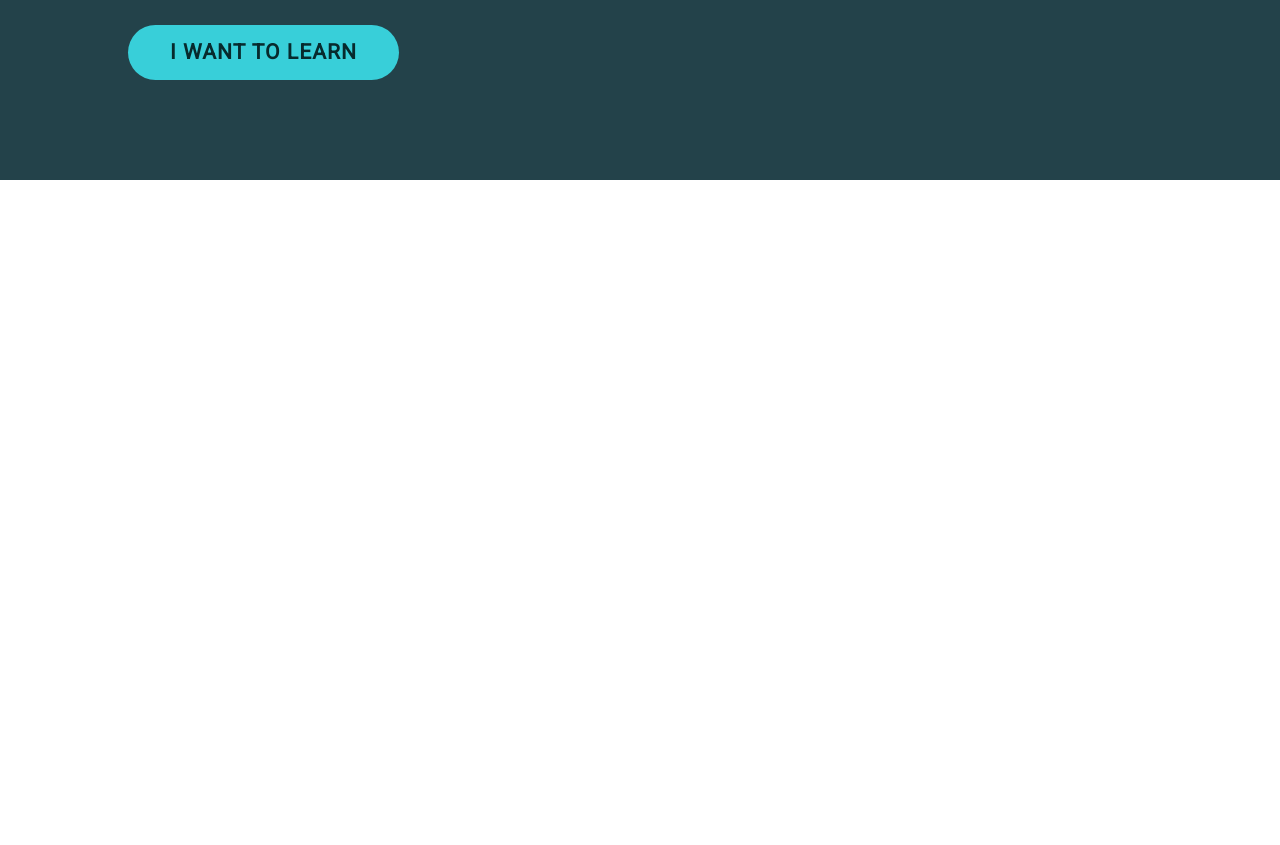
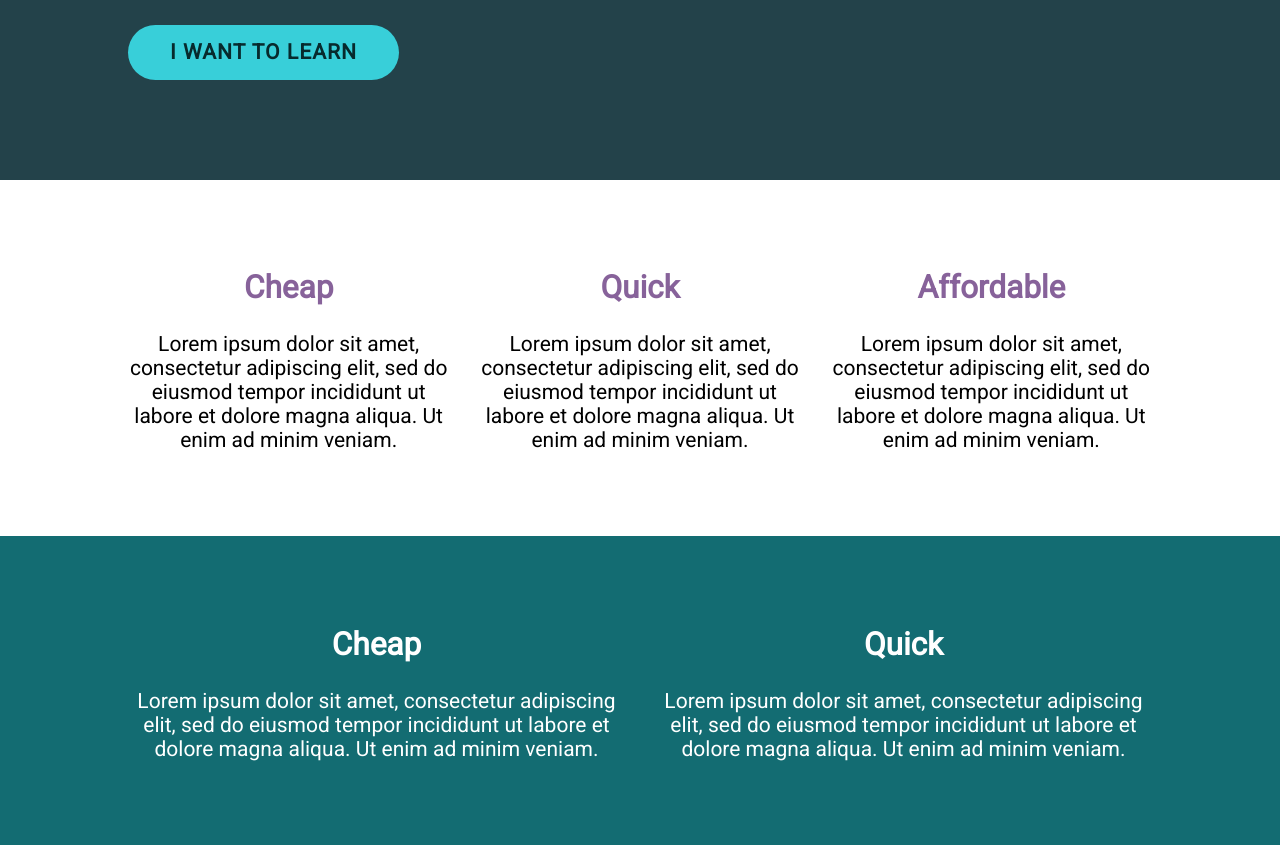
Before and after one commit to dargap3/KPResponsiveLayouts, a plain HTML site: page index.html in a window 1280 px wide. Shown: the part 428-1273 px from the top of the page. Before the commit the page ends 800 px from the top, so only its background shows below. Drawn offline with Linux system fonts and the light colour scheme.

Commit message:
flexbox challenge solution

```diff
--- a/index.html
+++ b/index.html
@@ -11,12 +11,44 @@
 
 <body>
     <section class="hero">
-        <div class="hero__container">
+        <div class="container">
             <div class="hero__text">
                 <h1 class="hero__title">Responsive layouts don't have to be a strugle</h1>
-                <p class="hero__tex">Lorem ipsum dolor sit amet consectetur adipisicing elit. Quisquam quo quia facilis laboriosam! Minima modi repellendus quod accusantium vel aliquid possimus quas, nam assumenda commodi tenetur quam? Explicabo, magni dolor!
+                <p class="hero__description">Lorem ipsum dolor sit amet consectetur adipisicing elit. Quisquam quo quia facilis laboriosam! Minima modi repellendus quod accusantium vel aliquid possimus quas, nam assumenda commodi tenetur quam? Explicabo, magni dolor!
                 </p>
                 <a href="#" class="hero__btn">i want to learn</a>
+            </div>
+        </div>
+    </section>
+    <section class="three-col">
+        <div class="container">
+            <div class="row">
+                <div class="col">
+                    <h2 class="three-col__title">Cheap</h2>
+                    <p>Lorem ipsum dolor sit amet, consectetur adipiscing elit, sed do eiusmod tempor incididunt ut labore et dolore magna aliqua. Ut enim ad minim veniam.</p>
+                </div>
+                <div class="col">
+                    <h2 class="three-col__title">Quick</h2>
+                    <p>Lorem ipsum dolor sit amet, consectetur adipiscing elit, sed do eiusmod tempor incididunt ut labore et dolore magna aliqua. Ut enim ad minim veniam.</p>
+                </div>
+                <div class="col">
+                    <h2 class="three-col__title">Affordable</h2>
+                    <p>Lorem ipsum dolor sit amet, consectetur adipiscing elit, sed do eiusmod tempor incididunt ut labore et dolore magna aliqua. Ut enim ad minim veniam.</p>
+                </div>
+            </div>
+    </section>
+    </div>
+    <section class="two-col">
+        <div class="container">
+            <div class="row">
+                <div class="col">
+                    <h2>Cheap</h2>
+                    <p>Lorem ipsum dolor sit amet, consectetur adipiscing elit, sed do eiusmod tempor incididunt ut labore et dolore magna aliqua. Ut enim ad minim veniam.</p>
+                </div>
+                <div class="col">
+                    <h2>Quick</h2>
+                    <p>Lorem ipsum dolor sit amet, consectetur adipiscing elit, sed do eiusmod tempor incididunt ut labore et dolore magna aliqua. Ut enim ad minim veniam.</p>
+                </div>
             </div>
         </div>
     </section>
--- a/styles/style.css
+++ b/styles/style.css
@@ -23,19 +23,47 @@ h1 {
     color: #fff;
 }
 
-.hero__container {
+.container {
     width: 80%;
     max-width: 1100px;
     margin: 0 auto;
     font-family: 'Roboto', sans-serif;
 }
 
+.row {
+    display: flex;
+}
+
+.col {
+    width: 100%;
+}
+
+.col+.col {
+    margin-left: 30px;
+}
+
 .hero__text {
     width: 60%;
 }
 
-.hero__tex {
+.hero__description {
     margin-bottom: 3em;
+}
+
+.three-col {
+    text-align: center;
+    padding: 3em 0;
+}
+
+.three-col__title {
+    color: #87629A;
+}
+
+.two-col {
+    text-align: center;
+    padding: 3em 0;
+    background-color: #136c72;
+    color: #fff;
 }
 
 .hero__btn {
```
